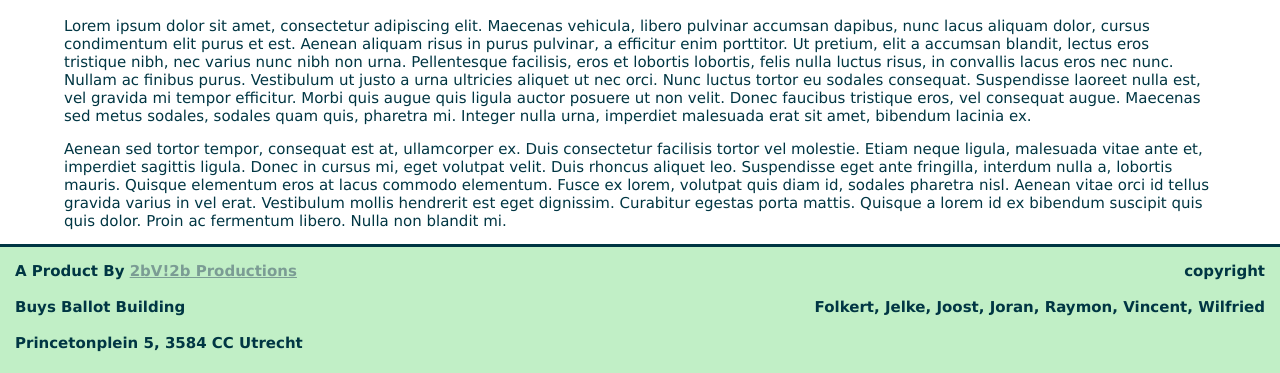
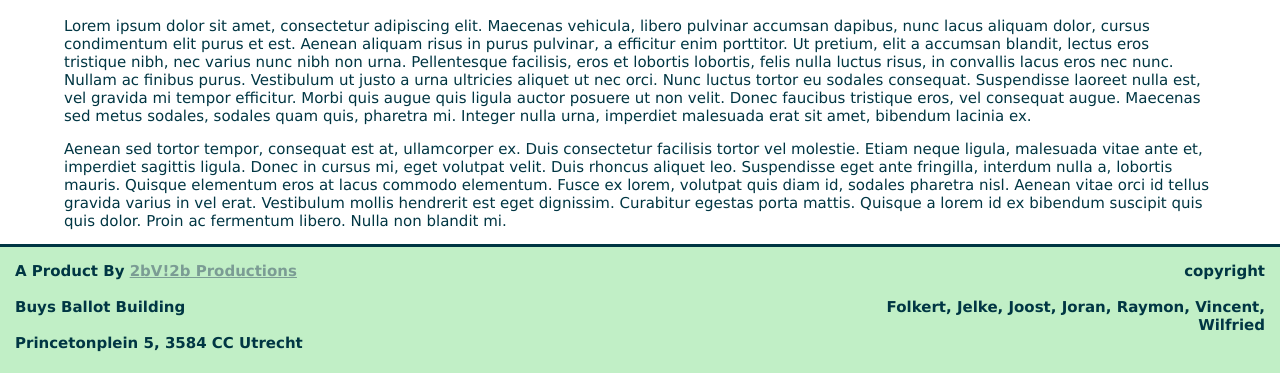
Before and after one commit to Informatica-Introproject-Lesser-Dim/TheHexagonOfLife.nl, a plain HTML site: page public/index.html in a window 1280 px wide. Shown: the part 1330-1703 px from the top of the page. Drawn offline with Linux system fonts and the light colour scheme.

Commit message:
Small adjustment footer

```diff
--- a/public/mystyle.css
+++ b/public/mystyle.css
@@ -82,7 +82,7 @@ li {
 }
 #ft-list li {
     float: left;
-    width: 500px;
+    width: 25rem;
     height: 6rem;
     margin: 0 15px 0 0;
     color: #003643
```
